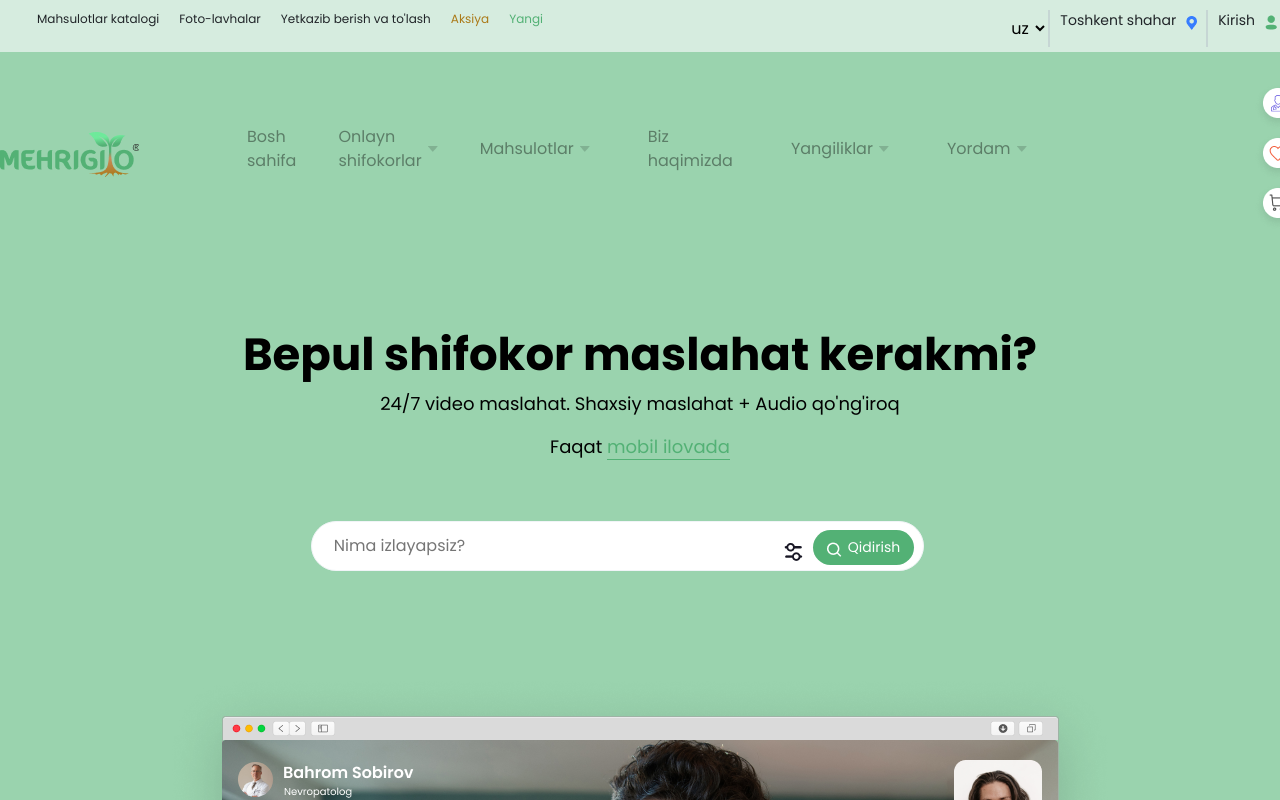
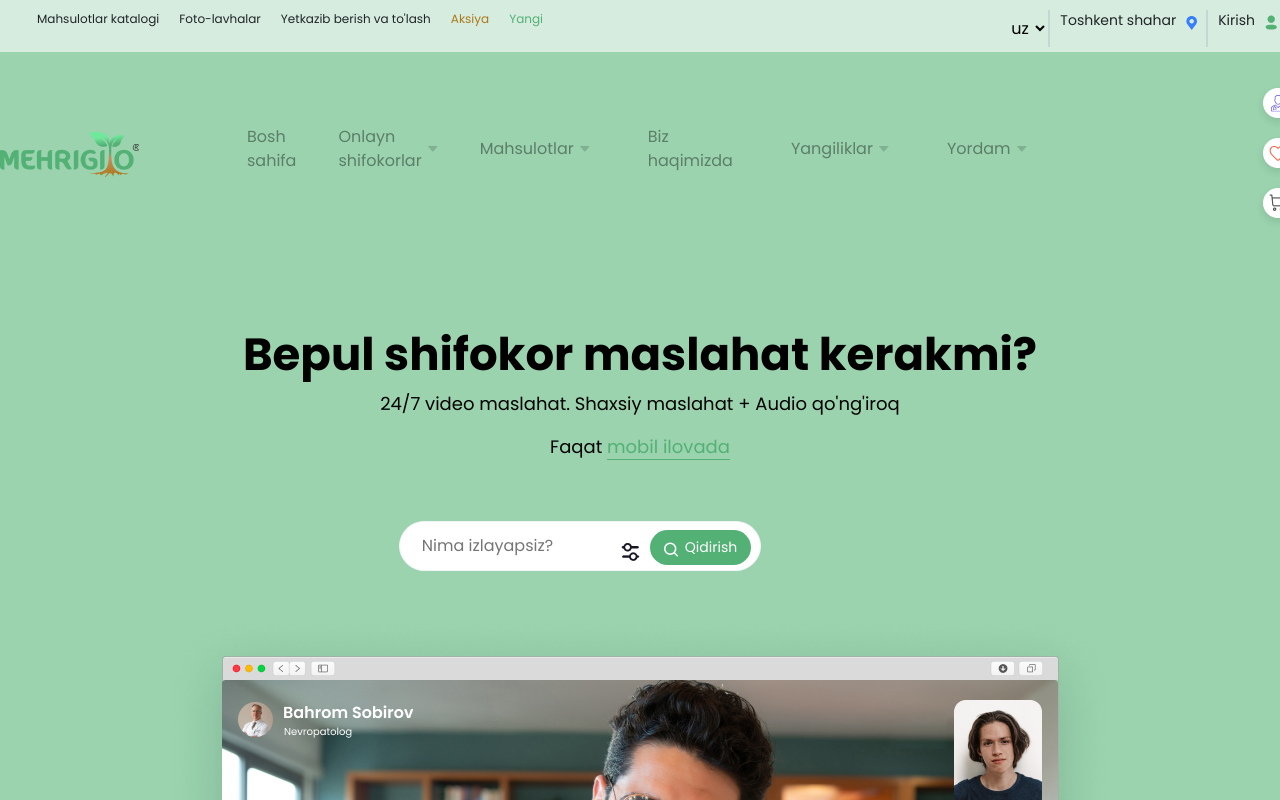
Before and after one commit to Mehrigiyo-Test/mehrigiyo-test, a React (Create React App) app: page / in a window 1280 px wide. Shown: the top 800 px of the page. Built offline with nearby package versions, Linux system fonts and the light colour scheme.

Commit message:
from Abdulaziz

```diff
--- a/src/components/ApplicationSec/ApplicationSec.jsx
+++ b/src/components/ApplicationSec/ApplicationSec.jsx
@@ -4,6 +4,7 @@ import Appstore from "../../images/AppStore.svg"
 import Playstore from "../../images/PlayStore.svg"
 import ApplicationSecBtn from '../ApplicationSecBtn/ApplicationSecBtn'
 import "./ApplicationSec.scss"
+import Bannerform from '../bannerForm/bannerForm'
 
 const ApplicationSec = () => {
   return (
@@ -12,10 +13,13 @@ const ApplicationSec = () => {
             <p className='App-sec__text__paragraphOne'>”Mehrigiyo” mobil ilovasini yuklab <span>Shifokorlardan BEPUL maslahat</span> oling</p>
             <p className='App-sec__text__paragraphTwo'>O’zbekistonning yetakchi shifokorlari bilan videokonsultatsiyadan foydalaning.</p>
             <p className='App-sec__text__paragraphThree'>Ilovani yuklab olish uchun havolani oling</p>
+            <div>
+              <Bannerform type="number" placeholder="Telefon raqamingizni kiriting" textBtn="SMS yuboring"/>
+            </div>
+
             <div className='App-sec__text__btns'>
-
-            <ApplicationSecBtn  text1="Download on the" text2="App Store" img={Appstore}/>
-            <ApplicationSecBtn  text1="Get it on" text2="Google Play" img={Playstore}/>
+              <ApplicationSecBtn  text1="Download on the" text2="App Store" img={Appstore}/>
+              <ApplicationSecBtn  text1="Get it on" text2="Google Play" img={Playstore}/>
             </div>
         </div>
         <div className='App-sec__img'>
--- a/src/components/bannerForm/bannerForm.jsx
+++ b/src/components/bannerForm/bannerForm.jsx
@@ -1,21 +1,24 @@
+import React from "react";
+import "./style.scss";
 
-import React from 'react';
-import './style.scss'
-
-const Bannerform = ({type,placeholder,img,textBtn,img2}) => {
-    return (
-        <div className='banner-input bc-color'>
-
-        <form className='form'>
-            <input className='banner-input__input' type={type} placeholder={placeholder} />
-            <img className='banner-input__icon' src={img}/>
-            <button className='banner-input-btn'>
-                <img src={img2}/>
-                {textBtn}
-            </button>
-        </form>
-        </div>
-    );
-}
+const Bannerform = ({ type, placeholder, img, textBtn, img2, width }) => {
+  return (
+    <>
+      <form className="form">
+        <input
+          className="banner-input__input"
+          type={type}
+          placeholder={placeholder}
+          // width={}
+        />
+        <img className="banner-input__icon" src={img} />
+        <button className="banner-input-btn">
+          <img src={img2} />
+          {textBtn}
+        </button>
+      </form>
+    </>
+  );
+};
 
 export default Bannerform;
--- a/src/components/bannerForm/style.scss
+++ b/src/components/bannerForm/style.scss
@@ -9,9 +9,12 @@ input::-webkit-inner-spin-button {
     padding-top: 40px;
     align-items: center;
 }
+.bc-color{
+    background-color: #9ad3ae;
+}
 
 .banner-input__input{
-    width: 613px;
+    // width: 613px;
     padding: 12px 22px;
     background: #FFFFFF;
     border: 1px solid #F1F4F7;
@@ -22,12 +25,14 @@ input::-webkit-inner-spin-button {
     outline: none;
 }
 
-
-.form{
+.bannerInput{
     padding-bottom: 60px;
     padding-left: 75px;
     text-align: center;
 }
+
+
+
 
 .banner-input-btn{
     align-items: center;
--- a/src/components/bannerInput/style.css
+++ b/src/components/bannerInput/style.css
@@ -1,9 +1,3 @@
-
-
-.bc-color{
-    background-color: #9ad3ae;
-}
-
 .bc-color2{
     /* background-image: url("../../images/Group.png"); */
     border-radius: 0 0 49% 51% / 92% 92% 8% 8%;
--- a/src/pages/Home/Home.jsx
+++ b/src/pages/Home/Home.jsx
@@ -1,21 +1,20 @@
-import React from 'react'
-import './HomeStyle.css'
-import NewsCard from '../../components/NewsCard/NewsCard'
-import sliderEx from './../../images/sliderEx.png'
-import ApplicationSec from '../../components/ApplicationSec/ApplicationSec'
-import OrganicPlantation from './../../components/SectionPlantation/OrganicPlantation';
-import OnlineDoctor from './../../components/OnlineDoctor/OnlineDoctor';
-import Ambulance from './../../components/Ambulance/Ambulance';
-import BannerForm from '../../components/bannerForm/bannerForm';
+import React from "react";
+import "./HomeStyle.css";
+import NewsCard from "../../components/NewsCard/NewsCard";
+import sliderEx from "./../../images/sliderEx.png";
+import ApplicationSec from "../../components/ApplicationSec/ApplicationSec";
+import OrganicPlantation from "./../../components/SectionPlantation/OrganicPlantation";
+import OnlineDoctor from "./../../components/OnlineDoctor/OnlineDoctor";
+import Ambulance from "./../../components/Ambulance/Ambulance";
+import BannerForm from "../../components/bannerForm/bannerForm";
 
-import BannerInputIcon from '../../images/BannerInputIcon.png';
-import BannerButtonIcon from '../../images/lupa.png';
+import BannerInputIcon from "../../images/BannerInputIcon.png";
+import BannerButtonIcon from "../../images/lupa.png";
 
-
-import Bannerinput from '../../components/bannerInput/bannerInput';
-import Banner from '../Banner/Banner';
-import Infosection from '../InfoSection/InfoSection';
-import Bannercard from './../../components/bannerCard/bannerCard';
+import Bannerinput from "../../components/bannerInput/bannerInput";
+import Banner from "../Banner/Banner";
+import Infosection from "../InfoSection/InfoSection";
+import Bannercard from "./../../components/bannerCard/bannerCard";
 
 function Home() {
   const slide = [
@@ -23,17 +22,17 @@ function Home() {
       img: sliderEx,
       category: "#Ziravorlar",
       time: "4 min oldin",
-            theme: 'Mehrigiyo kompaniyasi "Detaksioma - 100% tabiy vosita" mahsulotini taqdim etadi.',
+      theme:
+        'Mehrigiyo kompaniyasi "Detaksioma - 100% tabiy vosita" mahsulotini taqdim etadi.',
       info: "Uning tarkibida kimyoviy o'g'it ishlatmasdan O'zbekistonning ekologik toza hududida yetishtiril-gan tabiiy komponentlar mavjud.",
-
     },
     {
       img: sliderEx,
       category: "#Ziravorlar",
       time: "4 min oldin",
-            theme: 'Mehrigiyo kompaniyasi "Detaksioma - 100% tabiy vosita" mahsulotini taqdim etadi.',
+      theme:
+        'Mehrigiyo kompaniyasi "Detaksioma - 100% tabiy vosita" mahsulotini taqdim etadi.',
       info: "Uning tarkibida kimyoviy o'g'it ishlatmasdan O'zbekistonning ekologik toza hududida yetishtiril-gan tabiiy komponentlar mavjud.",
-
     },
     {
       img: sliderEx,
@@ -41,15 +40,14 @@ function Home() {
       time: "4 min oldin",
       theme: 'Mehrigiyo kompaniyasi "Detaksioma - 100% tabiy ',
       info: "Uning tarkibida kimyoviy o'g'it ishlatmasdan O'zbekistonning ekologik toza hududida yetishtiril-gan tabiiy komponentlar mavjud.",
-
     },
     {
       img: sliderEx,
       category: "#Ziravorlar",
       time: "4 min oldin",
-            theme: 'Mehrigiyo kompaniyasi "Detaksioma - 100% tabiy vosita" mahsulotini taqdim etadi.',
+      theme:
+        'Mehrigiyo kompaniyasi "Detaksioma - 100% tabiy vosita" mahsulotini taqdim etadi.',
       info: "Uning tarkibida kimyoviy o'g'it ishlatmasdan O'zbekistonning ekologik toza hududida yetishtiril-gan tabiiy komponentlar mavjud.",
-
     },
     {
       img: sliderEx,
@@ -57,7 +55,6 @@ function Home() {
       time: "4 min oldin",
       theme: 'Mehrigiyo kompaniyasi "Detaksioma - 100% tabiy ',
       info: "Uning tarkibida kimyoviy o'g'it ishlatmasdan O'zbekistonning ekologik toza hududida yetishtiril-gan tabiiy komponentlar mavjud.",
-
     },
     {
       img: sliderEx,
@@ -65,16 +62,23 @@ function Home() {
       time: "4 min oldin",
       theme: 'Mehrigiyo kompaniyasi "Detaksioma - 100% tabiy ',
       info: "Uning tarkibida kimyoviy o'g'it ishlatmasdan O'zbekistonning ekologik toza hududida yetishtiril-gan tabiiy komponentlar mavjud.",
-
     },
-    ]
+  ];
 
   return (
     <>
-            <div className='pageStyle1'>
-            <Banner/>
-      <BannerForm type="text" placeholder="Nima izlayapsiz?" textBtn="Qidirish" img={BannerInputIcon} img2={BannerButtonIcon}/>
-
+      <div className="pageStyle1">
+        <Banner />
+        <div className="banner-input bc-color">
+        <BannerForm
+          type="text"
+          placeholder="Nima izlayapsiz?"
+          textBtn="Qidirish"
+          width="613px"
+          img={BannerInputIcon}
+          img2={BannerButtonIcon}
+        />
+        </div>
 
         <Bannerinput />
         <Bannercard />
@@ -83,11 +87,13 @@ function Home() {
         <OrganicPlantation />
         <Ambulance />
         <ApplicationSec />
-                <div className='GlobalWrapper '>
-
+        <div className="GlobalWrapper ">
           <div>
-                        <div className='nostyle'><h3>So'nggi yangiliklar</h3></div>
-                        <div><nav className='navigate3'>
+            <div className="nostyle">
+              <h3>So'nggi yangiliklar</h3>
+            </div>
+            <div>
+              <nav className="navigate3">
                 <ul>
                   <li style={{ color: "#53B175" }}>Hammasi</li>
                   <li>Mahsulotlar haqida</li>
@@ -96,9 +102,13 @@ function Home() {
                   <li>Salomatlik</li>
                   <li>Detoks</li>
                 </ul>
-                        </nav></div></div>
+              </nav>
+            </div>
+          </div>
 
-                    <div className='slideComp'> {slide.map(item => (
+          <div className="slideComp">
+            {" "}
+            {slide.map((item) => (
               <NewsCard
                 img={item.img}
                 category={item.category}
@@ -111,7 +121,6 @@ function Home() {
         </div>
       </div>
 
-
       {/* <Infosection title="Tez to'lov" text="100% xavfsiz to'lov"/> */}
     </>
   );
```
Lines whose indentation alone changed are shown as unchanged.
